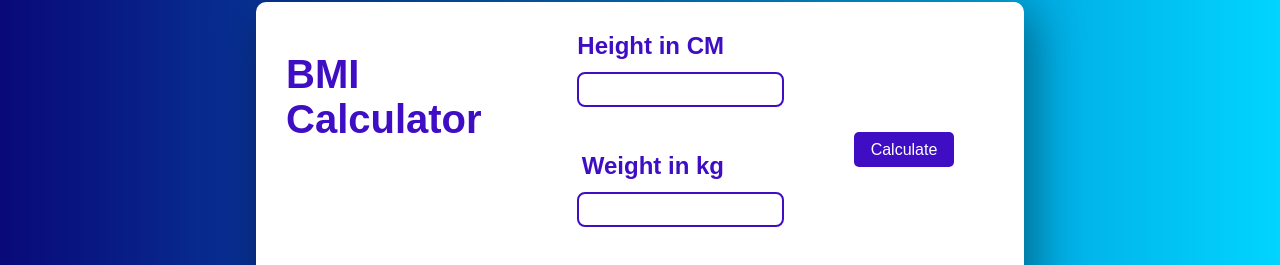
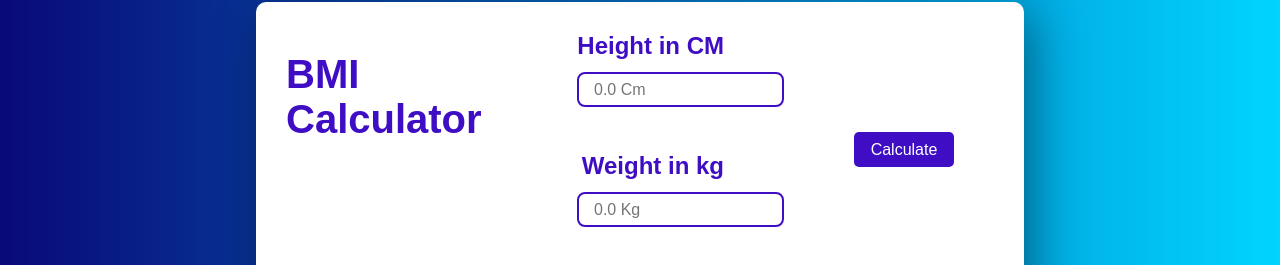
Before and after one commit to mohsin-sh/BMI-Calculator, a plain HTML site: page index.html in a window 1280 px wide. Shown: the part 142-407 px from the top of the page. Drawn offline with Linux system fonts and the light colour scheme.

Commit message:
modified html file

```diff
--- a/index.html
+++ b/index.html
@@ -23,10 +23,10 @@
 
         <div class="rightdiv">
             <p id="height">Height in CM </p>
-            <input type="text" id="cm"><br>
+            <input type="text" id="cm" placeholder="0.0 Cm"><br>
 
             <p id="weight">Weight in kg </p>
-            <input type="text" id="kg"><br>
+            <input type="text" id="kg" placeholder="0.0 Kg"><br>
             <input type="submit" id="submit" value="Calculate"><br><br>
 
             <div id="result"></div>
```
